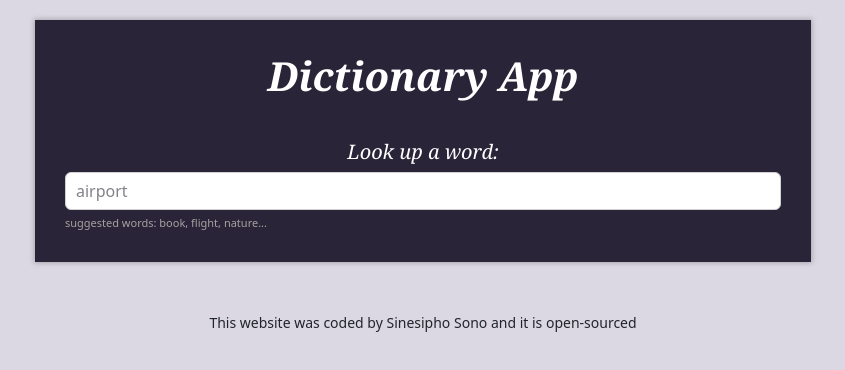
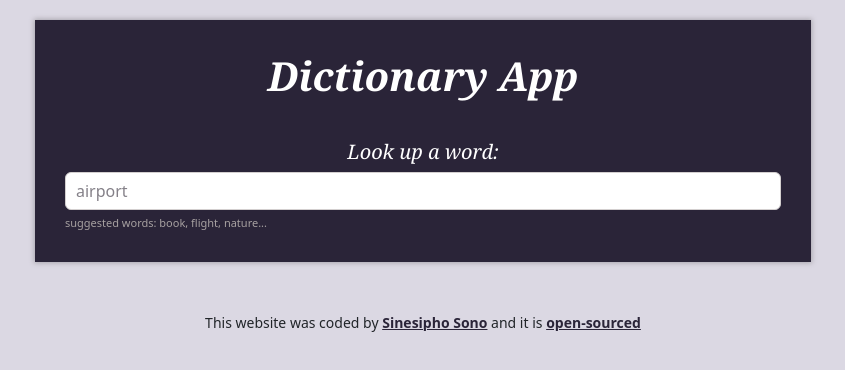
Before and after one commit to Sinesipho-Sono/dictionary-app-react, a React (Vite) app: page / in a window 1280 px wide. Shown: the top 370 px of the page, without its empty margins (217-1062 px from the left). Built offline with nearby package versions, Linux system fonts and the light colour scheme; no server answers.

Commit message:
updated the footer

```diff
--- a/src/App.css
+++ b/src/App.css
@@ -6,3 +6,8 @@ body {
   max-width: 800px;
   margin: 0 auto;
 }
+
+footer a {
+  color: #2a2438;
+  font-weight: 700;
+}
--- a/src/App.jsx
+++ b/src/App.jsx
@@ -9,7 +9,23 @@ function App() {
         </main>
         <footer className="text-center m-5">
           <small>
-            This website was coded by Sinesipho Sono and it is open-sourced
+            This website was coded by{" "}
+            <a
+              href="https://github.com/Sinesipho-Sono"
+              rel="no referrer"
+              target="_blank"
+            >
+              Sinesipho Sono
+            </a>{" "}
+            and it is{" "}
+            <a
+              href="https://github.com/Sinesipho-Sono/dictionary-app-react"
+              rel="no referrer"
+              target="_blank"
+            >
+              {" "}
+              open-sourced
+            </a>
           </small>
         </footer>
       </div>
```
